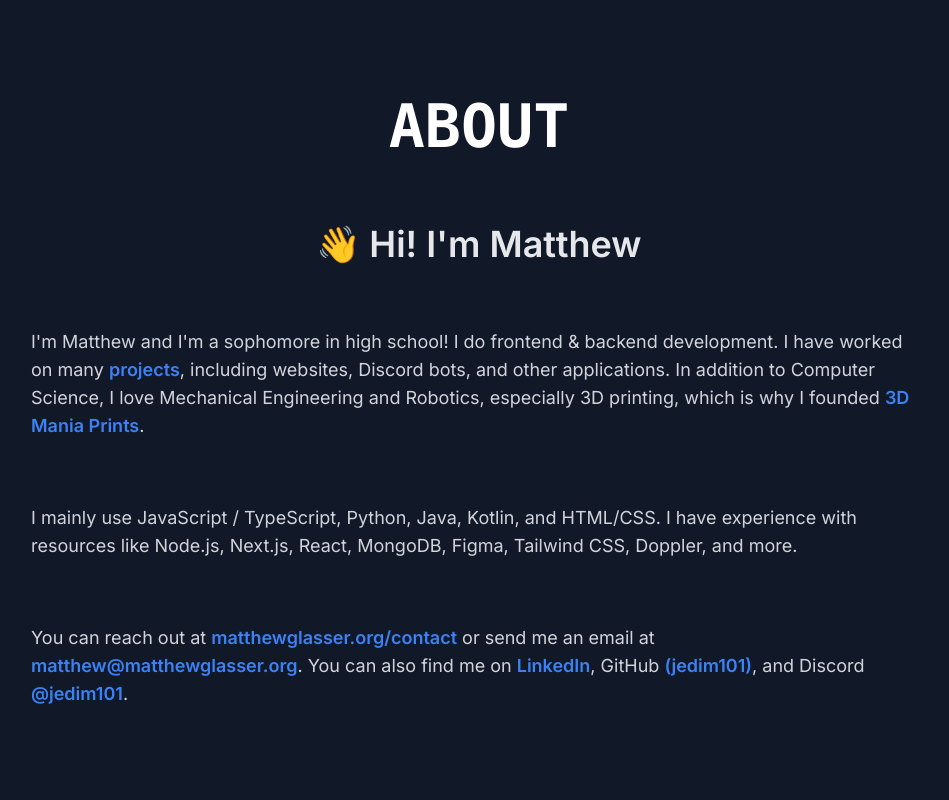
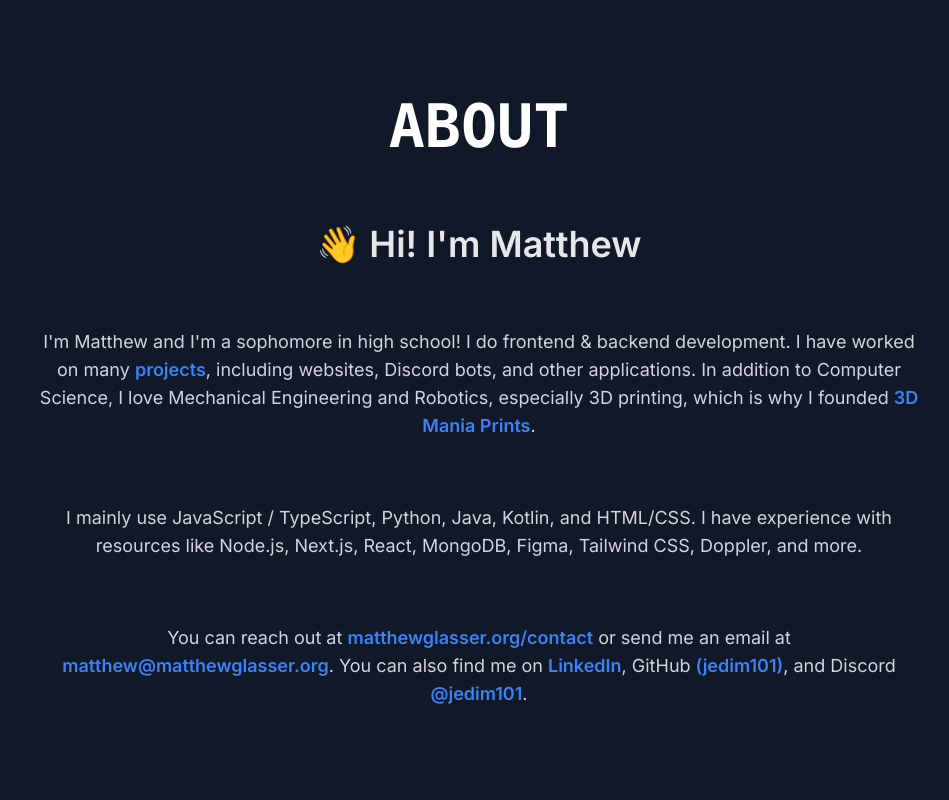
Before and after one commit to jedim101/matthewglasser.org, a Next.js app: page /about in a window 1280 px wide. Shown: the top 800 px of the page, without its empty margins (161-1110 px from the left). Built offline with nearby package versions, Linux system fonts and the light colour scheme.

Commit message:
center about text

```diff
--- a/app/(pages)/about/page.tsx
+++ b/app/(pages)/about/page.tsx
@@ -3,10 +3,10 @@
 
 export default function About() {
 	return (
-		<main className="flex min-h-screen w-screen flex-col items-center space-y-16 bg-gray-900 p-12 pt-24">
+		<main className="flex min-h-screen w-screen flex-col items-center space-y-16 bg-gray-900 p-12 pt-24 text-center">
 			<TitleReveal className="h-16 text-6xl font-semibold text-white" text="About" />
 			<h2 className="flex text-4xl font-semibold text-gray-200">
-				<span className="animate-waving-hand mr-2">👋</span>Hi! I&apos;m Matthew
+				<span className="mr-2 animate-waving-hand">👋</span>Hi! I&apos;m Matthew
 			</h2>
 
 			<p className="max-w-4xl text-lg text-gray-300">
```
